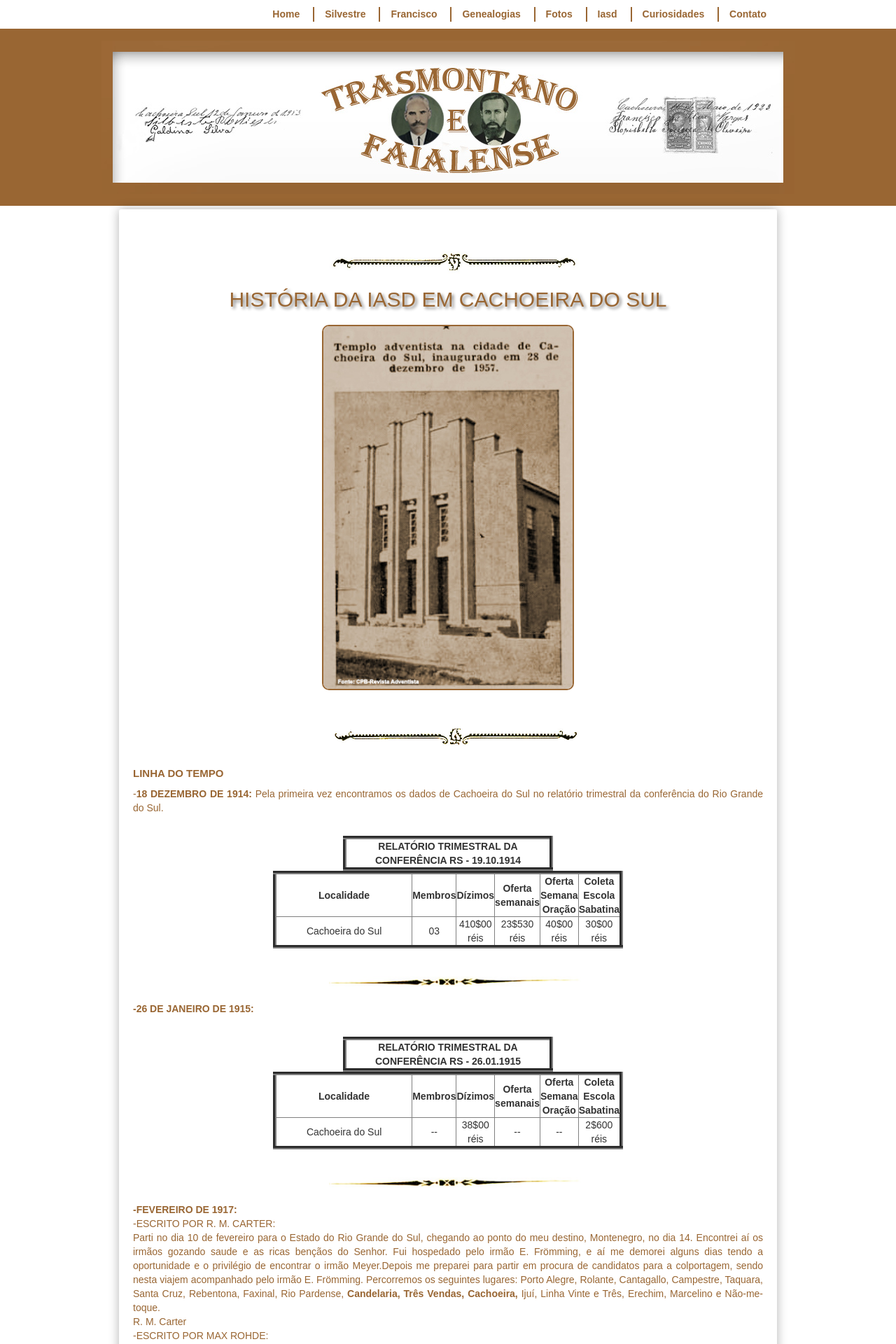
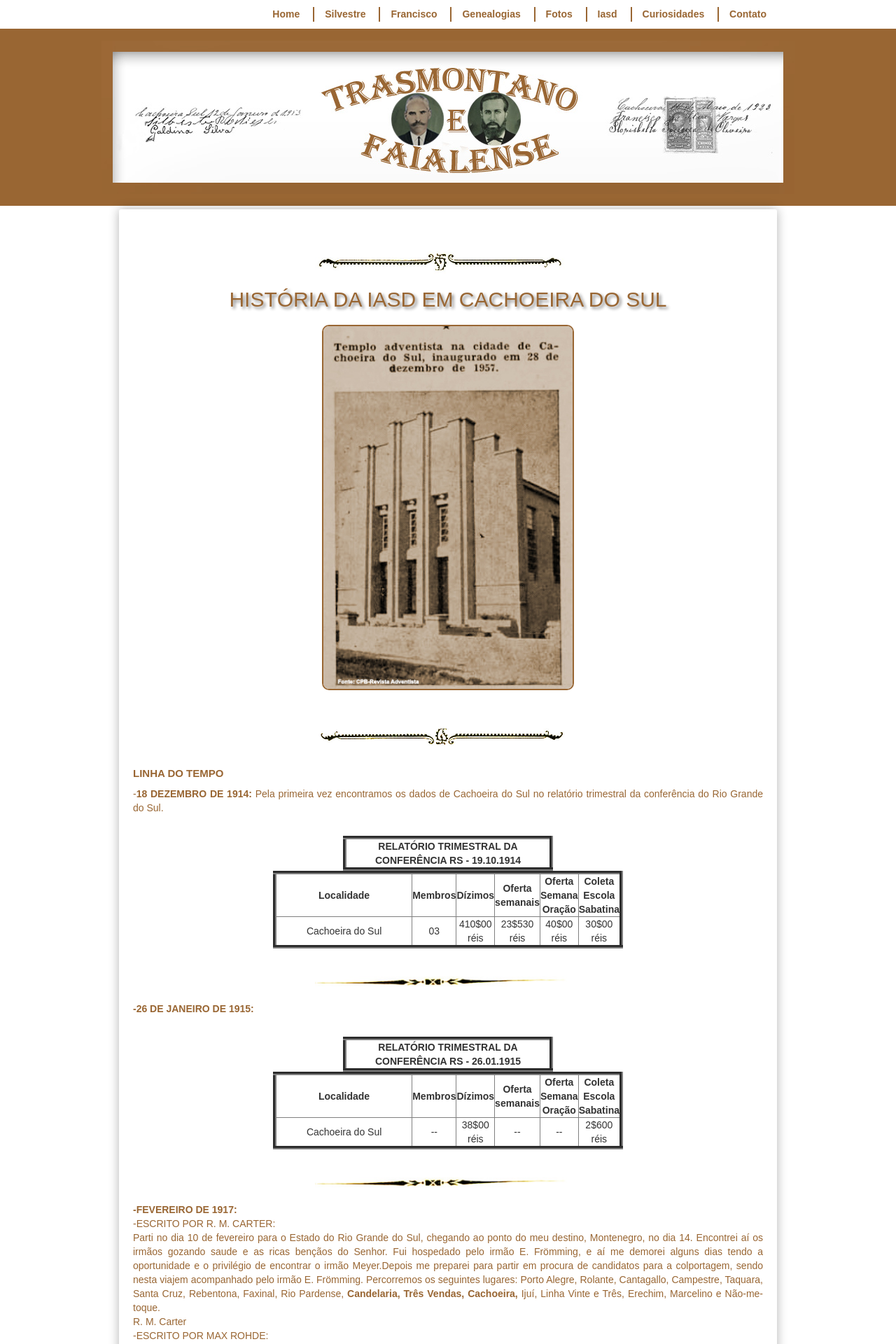
Before and after one commit to claudiovargas1955/claudiovargas1955.github.io, a Jekyll site: the page built from _pages/história-da-iasd-cachoeira.html, in a window 1280 px wide. Shown: the top 1920 px of the page at 70% size. Built offline with Jekyll 4.4.1, drawn with Linux system fonts in a browser that asks for light colours; some web fonts are replaced.

Commit message:
Update história-da-iasd-cachoeira.html

```diff
--- a/_pages/história-da-iasd-cachoeira.html
+++ b/_pages/história-da-iasd-cachoeira.html
@@ -88,7 +88,7 @@ tr:hover{
 
   .dir3{
         align: center;
-        margin-left: 240px;
+        margin-left: 220px;
         margin-top: 20px;
         margin-botton: 40px;
         padding-left: 40px;
```
